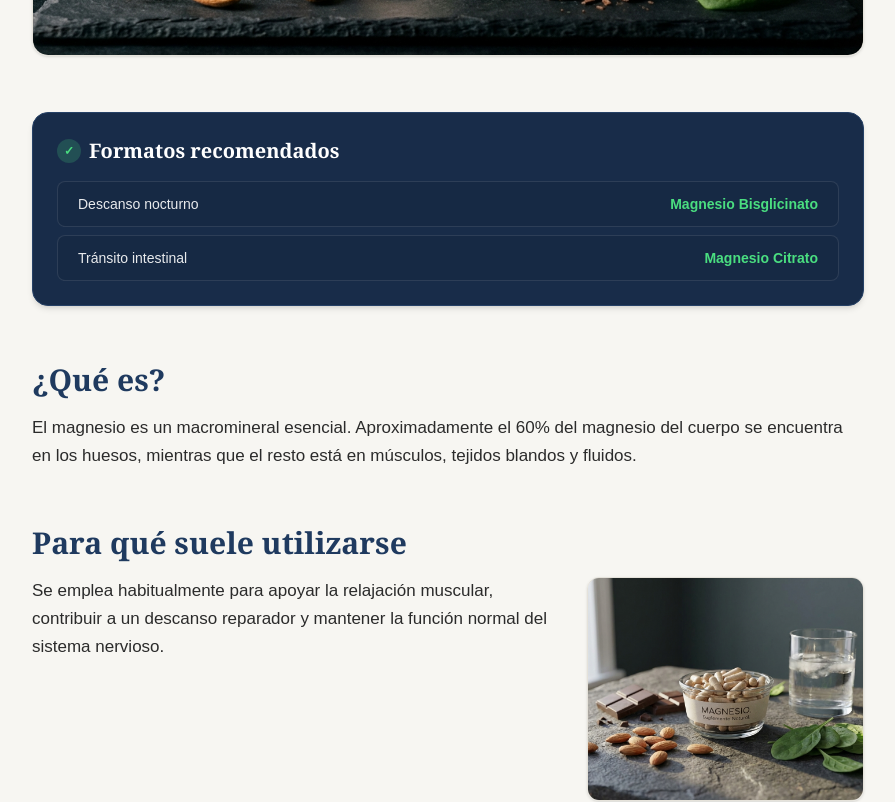
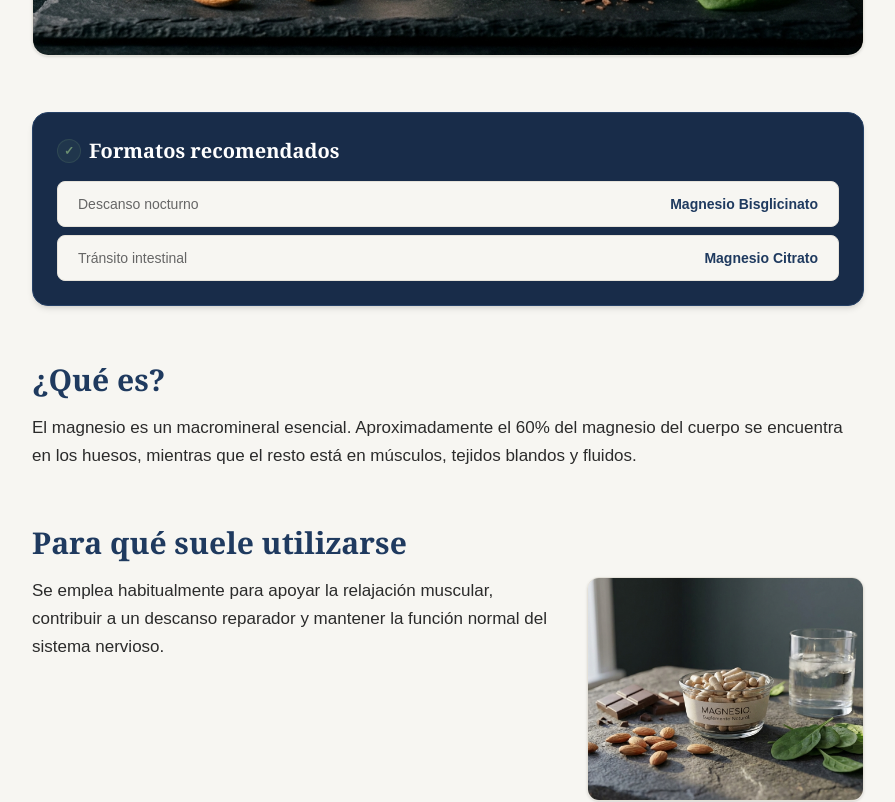
Before and after one commit to psikepike/suplementos_longevidad, a Next.js app: page /suplementos/magnesio in a window 1280 px wide. Shown: the part 720-1522 px from the top of the page, without its empty margins (192-1087 px from the left). Built offline with nearby package versions, Linux system fonts and the light colour scheme.

Commit message:
refactor(ui): align palette and CTA hierarchy with editorial system

```diff
--- a/src/app/page.tsx
+++ b/src/app/page.tsx
@@ -127,10 +127,10 @@ export default function Home() {
 
           <div className="mb-10 text-center md:text-left flex flex-col md:flex-row md:items-end justify-between gap-6">
             <div>
-              <h2 className="text-sm font-bold text-[#4ade80] tracking-widest uppercase mb-2">Visión global</h2>
+              <h2 className="text-sm font-bold text-white/70 tracking-widest uppercase mb-2">Visión global</h2>
               <h3 className="font-serif text-3xl md:text-4xl font-bold text-white max-w-2xl leading-tight">Mapeo Rápido de Suplementos</h3>
             </div>
-            <Link href="/suplementos" className="text-white hover:text-[#4ade80] border-b border-white/50 hover:border-[#4ade80] pb-1 transition-all md:mb-2 text-sm font-bold uppercase tracking-wider">
+            <Link href="/suplementos" className="text-white hover:text-white/80 border-b border-white/50 hover:border-white/80 pb-1 transition-all md:mb-2 text-sm font-bold uppercase tracking-wider">
               Ver catálogo completo
             </Link>
           </div>
@@ -151,7 +151,7 @@ export default function Home() {
                     <td className="py-5 px-6 font-serif font-bold text-lg text-white/95 whitespace-nowrap">{sup.name}</td>
                     <td className="py-5 px-6 text-white/70 text-sm leading-relaxed pr-8">{sup.whatIsItUsedFor}</td>
                     <td className="py-5 px-6">
-                      <span className="bg-[#4ade80]/20 text-[#4ade80] border border-[#4ade80]/30 px-3 py-1.5 text-xs rounded-full font-bold shadow-[0_0_10px_rgba(74,222,128,0.1)]">
+                      <span className="bg-white/10 text-white/90 border border-white/20 px-3 py-1.5 text-xs rounded-full font-bold shadow-sm">
                         {sup.evidenceLevel}
                       </span>
                     </td>
--- a/src/app/suplementos/[slug]/page.tsx
+++ b/src/app/suplementos/[slug]/page.tsx
@@ -96,17 +96,17 @@ export default async function SuplementoPage({ params }: { params: { slug: strin
             <section className="bg-[#182C49] text-white p-6 rounded-xl md:rounded-2xl shadow-md border border-[#264166]">
               {/* OMITIENDO REPETICIÓN PARA BREVEDAD, SE MANTIENE BLOQUE RESUMIDO DE MAGNESIO */}
               <h2 className="text-lg md:text-xl font-serif font-bold mb-4 flex items-center gap-2">
-                <span className="w-6 h-6 rounded-full bg-[#4ade80]/20 flex items-center justify-center text-[#4ade80] text-xs">✓</span>
+                <span className="w-6 h-6 rounded-full bg-[#6B8F71]/10 border border-[#6B8F71]/20 flex items-center justify-center text-[#6B8F71] text-xs">✓</span>
                 Formatos recomendados
               </h2>
               <div className="flex flex-col gap-2 text-sm">
-                <div className="bg-[#162944] p-3 md:px-5 rounded-lg border border-white/10 flex flex-col sm:flex-row sm:items-center justify-between gap-1">
-                  <span className="text-white/90">Descanso nocturno</span>
-                  <span className="font-bold text-[#4ade80]">Magnesio Bisglicinato</span>
+                <div className="bg-[#F7F6F2] p-3 md:px-5 rounded-lg border border-[#E5E2DA] flex flex-col sm:flex-row sm:items-center justify-between gap-1">
+                  <span className="text-[#666666]">Descanso nocturno</span>
+                  <span className="font-bold text-[#1F3A5F]">Magnesio Bisglicinato</span>
                 </div>
-                <div className="bg-[#162944] p-3 md:px-5 rounded-lg border border-white/10 flex flex-col sm:flex-row sm:items-center justify-between gap-1">
-                  <span className="text-white/90">Tránsito intestinal</span>
-                  <span className="font-bold text-[#4ade80]">Magnesio Citrato</span>
+                <div className="bg-[#F7F6F2] p-3 md:px-5 rounded-lg border border-[#E5E2DA] flex flex-col sm:flex-row sm:items-center justify-between gap-1">
+                  <span className="text-[#666666]">Tránsito intestinal</span>
+                  <span className="font-bold text-[#1F3A5F]">Magnesio Citrato</span>
                 </div>
               </div>
             </section>
@@ -153,7 +153,13 @@ export default async function SuplementoPage({ params }: { params: { slug: strin
 
                   <div className="flex flex-col gap-6">
                     {validProducts.length === 0 ? (
-                      <p className="text-[#666666] italic bg-[#F7F6F2] p-6 rounded-xl border border-[#E5E2DA] text-sm">No hay productos aprobados en este momento. Estamos revisando el mercado.</p>
+                      <div className="bg-[#F7F6F2] p-8 rounded-xl border border-[#E5E2DA] flex flex-col items-center text-center">
+                        <div className="w-12 h-12 mb-4 bg-white rounded-full border border-[#E5E2DA] flex items-center justify-center">
+                          <svg className="w-6 h-6 text-[#1F3A5F]/40" fill="none" stroke="currentColor" viewBox="0 0 24 24"><path strokeLinecap="round" strokeLinejoin="round" strokeWidth="1.5" d="M12 9v2m0 4h.01m-6.938 4h13.856c1.54 0 2.502-1.667 1.732-3L13.732 4c-.77-1.333-2.694-1.333-3.464 0L3.34 16c-.77 1.333.192 3 1.732 3z" /></svg>
+                        </div>
+                        <h3 className="font-serif font-bold text-lg text-[#1F3A5F] mb-2">Evaluación en progreso</h3>
+                        <p className="text-[#666666] text-sm max-w-md">No hemos aprobado productos para esta categoría todavía. Nuestro equipo editorial sigue revisando suplementos mercantiles que cumplan nuestro criterio clínico.</p>
+                      </div>
                     ) : (
                       validProducts.map((prod, idx: number) => {
                         if (!prod) return null;
@@ -221,7 +227,7 @@ export default async function SuplementoPage({ params }: { params: { slug: strin
 
           <section className="text-sm text-[#666666] bg-[#1F3A5F]/5 p-5 md:p-6 rounded-xl border border-[#1F3A5F]/10">
             <h3 className="font-bold text-[#1F3A5F] mb-2 uppercase tracking-wide text-xs flex items-center gap-2">
-              <span className="text-rose-500">⚠</span> Efectos Secundarios y Precaución
+              <svg className="w-4 h-4 text-[#1F3A5F]/50" fill="none" stroke="currentColor" viewBox="0 0 24 24"><path strokeLinecap="round" strokeLinejoin="round" strokeWidth="1.5" d="M12 9v2m0 4h.01m-6.938 4h13.856c1.54 0 2.502-1.667 1.732-3L13.732 4c-.77-1.333-2.694-1.333-3.464 0L3.34 16c-.77 1.333.192 3 1.732 3z" /></svg> Efectos Secundarios y Precaución
             </h3>
             <p className="mb-2"><strong className="text-[#2B2B2B]">Efectos:</strong> {suplemento.sideEffects}</p>
             <p><strong className="text-[#2B2B2B]">Evitar en caso de:</strong> {suplemento.whoShouldAvoid}</p>
@@ -239,15 +245,15 @@ export default async function SuplementoPage({ params }: { params: { slug: strin
             <h2 className="text-xl md:text-2xl font-serif font-bold text-[#1F3A5F] mb-4 text-center md:text-left">Otras guías recomendadas</h2>
             <p className="text-[#666666] mb-6 md:mb-8 text-sm md:text-base text-center md:text-left">Explora nuestros análisis sobre otros compuestos respaldados por la evidencia.</p>
             <div className="flex flex-wrap gap-2.5 md:gap-3 justify-center md:justify-start">
-               {slug === 'magnesio' && <Link href="/suplementos/melatonina" className="bg-[#1F3A5F] text-white border border-[#1F3A5F] text-xs md:text-sm font-bold px-4 md:px-5 py-2.5 md:py-3 rounded-xl hover:bg-[#6B8F71] hover:border-[#6B8F71] transition-colors shadow-sm">Magnesio + Melatonina</Link>}
-               {slug === 'colageno' && <Link href="/suplementos/curcumina" className="bg-[#1F3A5F] text-white border border-[#1F3A5F] text-xs md:text-sm font-bold px-4 md:px-5 py-2.5 md:py-3 rounded-xl hover:bg-[#6B8F71] hover:border-[#6B8F71] transition-colors shadow-sm">Sinergia Inflamación (Curcumina)</Link>}
-               {slug === 'omega-3' && <Link href="/suplementos/curcumina" className="bg-[#1F3A5F] text-white border border-[#1F3A5F] text-xs md:text-sm font-bold px-4 md:px-5 py-2.5 md:py-3 rounded-xl hover:bg-[#6B8F71] hover:border-[#6B8F71] transition-colors shadow-sm">Sinergia Curcumina</Link>}
-               {slug === 'creatina-mayores' && <Link href="/suplementos/proteina-suero" className="bg-[#1F3A5F] text-white border border-[#1F3A5F] text-xs md:text-sm font-bold px-4 md:px-5 py-2.5 md:py-3 rounded-xl hover:bg-[#6B8F71] hover:border-[#6B8F71] transition-colors shadow-sm">Base Sarcopenia (Aislado Suero)</Link>}
-               {slug === 'melatonina' && <Link href="/suplementos/magnesio" className="bg-[#1F3A5F] text-white border border-[#1F3A5F] text-xs md:text-sm font-bold px-4 md:px-5 py-2.5 md:py-3 rounded-xl hover:bg-[#6B8F71] hover:border-[#6B8F71] transition-colors shadow-sm">Magnesio Clave</Link>}
-               {slug === 'curcumina' && <Link href="/suplementos/colageno" className="bg-[#1F3A5F] text-white border border-[#1F3A5F] text-xs md:text-sm font-bold px-4 md:px-5 py-2.5 md:py-3 rounded-xl hover:bg-[#6B8F71] hover:border-[#6B8F71] transition-colors shadow-sm">Sinergia Articular (Colágeno)</Link>}
-               {slug === 'proteina-suero' && <Link href="/suplementos/creatina-mayores" className="bg-[#1F3A5F] text-white border border-[#1F3A5F] text-xs md:text-sm font-bold px-4 md:px-5 py-2.5 md:py-3 rounded-xl hover:bg-[#6B8F71] hover:border-[#6B8F71] transition-colors shadow-sm">Combo Mayores 50 (Creatina)</Link>}
+               {slug === 'magnesio' && <Link href="/suplementos/melatonina" className="bg-white text-[#1F3A5F] border border-[#E5E2DA] text-xs md:text-sm font-bold px-4 md:px-5 py-2.5 md:py-3 rounded-xl hover:bg-[#F7F6F2] hover:border-[#6B8F71]/30 transition-colors shadow-sm">Magnesio + Melatonina</Link>}
+               {slug === 'colageno' && <Link href="/suplementos/curcumina" className="bg-white text-[#1F3A5F] border border-[#E5E2DA] text-xs md:text-sm font-bold px-4 md:px-5 py-2.5 md:py-3 rounded-xl hover:bg-[#F7F6F2] hover:border-[#6B8F71]/30 transition-colors shadow-sm">Sinergia Inflamación (Curcumina)</Link>}
+               {slug === 'omega-3' && <Link href="/suplementos/curcumina" className="bg-white text-[#1F3A5F] border border-[#E5E2DA] text-xs md:text-sm font-bold px-4 md:px-5 py-2.5 md:py-3 rounded-xl hover:bg-[#F7F6F2] hover:border-[#6B8F71]/30 transition-colors shadow-sm">Sinergia Curcumina</Link>}
+               {slug === 'creatina-mayores' && <Link href="/suplementos/proteina-suero" className="bg-white text-[#1F3A5F] border border-[#E5E2DA] text-xs md:text-sm font-bold px-4 md:px-5 py-2.5 md:py-3 rounded-xl hover:bg-[#F7F6F2] hover:border-[#6B8F71]/30 transition-colors shadow-sm">Base Sarcopenia (Aislado Suero)</Link>}
+               {slug === 'melatonina' && <Link href="/suplementos/magnesio" className="bg-white text-[#1F3A5F] border border-[#E5E2DA] text-xs md:text-sm font-bold px-4 md:px-5 py-2.5 md:py-3 rounded-xl hover:bg-[#F7F6F2] hover:border-[#6B8F71]/30 transition-colors shadow-sm">Magnesio Clave</Link>}
+               {slug === 'curcumina' && <Link href="/suplementos/colageno" className="bg-white text-[#1F3A5F] border border-[#E5E2DA] text-xs md:text-sm font-bold px-4 md:px-5 py-2.5 md:py-3 rounded-xl hover:bg-[#F7F6F2] hover:border-[#6B8F71]/30 transition-colors shadow-sm">Sinergia Articular (Colágeno)</Link>}
+               {slug === 'proteina-suero' && <Link href="/suplementos/creatina-mayores" className="bg-white text-[#1F3A5F] border border-[#E5E2DA] text-xs md:text-sm font-bold px-4 md:px-5 py-2.5 md:py-3 rounded-xl hover:bg-[#F7F6F2] hover:border-[#6B8F71]/30 transition-colors shadow-sm">Combo Mayores 50 (Creatina)</Link>}
 
-               {slug !== 'omega-3' && slug !== 'curcumina' && <Link href="/suplementos/omega-3" className="bg-[#F7F6F2] border border-[#E5E2DA] text-[#1F3A5F] text-xs md:text-sm font-bold px-4 md:px-5 py-2.5 md:py-3 rounded-xl hover:border-[#6B8F71] transition-colors shadow-sm">Omega 3 (EPA/DHA)</Link>}
+               {slug !== 'omega-3' && slug !== 'curcumina' && <Link href="/suplementos/omega-3" className="bg-white text-[#1F3A5F] border border-[#E5E2DA] text-xs md:text-sm font-bold px-4 md:px-5 py-2.5 md:py-3 rounded-xl hover:bg-[#F7F6F2] hover:border-[#6B8F71]/30 transition-colors shadow-sm">Omega 3 (EPA/DHA)</Link>}
                {slug !== 'q10' && <Link href="/suplementos/q10" className="bg-[#F7F6F2] border border-[#E5E2DA] text-[#1F3A5F] text-xs md:text-sm font-bold px-4 md:px-5 py-2.5 md:py-3 rounded-xl hover:border-[#6B8F71] transition-colors shadow-sm">Coenzima Q10</Link>}
                {slug !== 'creatina-mayores' && slug !== 'proteina-suero' && <Link href="/suplementos/creatina-mayores" className="bg-[#F7F6F2] border border-[#E5E2DA] text-[#1F3A5F] text-xs md:text-sm font-bold px-4 md:px-5 py-2.5 md:py-3 rounded-xl hover:border-[#6B8F71] transition-colors shadow-sm">Creatina 50+</Link>}
                {slug !== 'magnesio' && slug !== 'melatonina' && <Link href="/suplementos/magnesio" className="bg-[#F7F6F2] border border-[#E5E2DA] text-[#1F3A5F] text-xs md:text-sm font-bold px-4 md:px-5 py-2.5 md:py-3 rounded-xl hover:border-[#6B8F71] transition-colors shadow-sm">Magnesio Clave</Link>}
```
